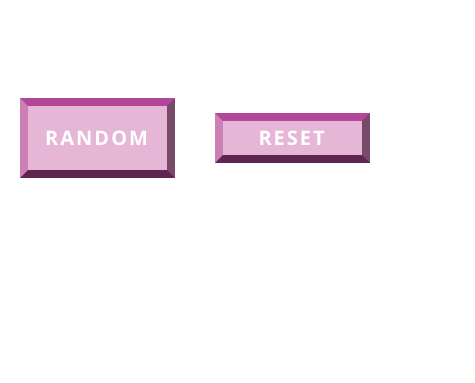
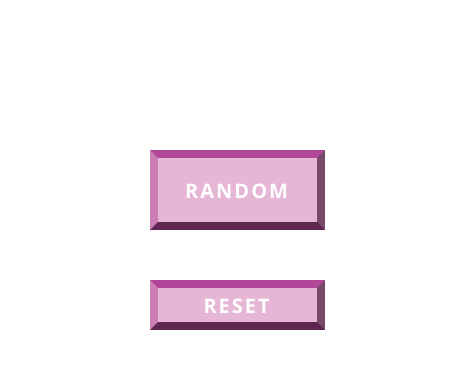
Before and after one commit to CHZMKL/color-changer, a plain HTML site: page index.html in a window 390 px wide. Shown: the whole page, 475 px wide, since content can reach past the window. Drawn offline with nearby package versions, Linux system fonts and the light colour scheme.

Commit message:
added table layout for button alignment

```diff
--- a/styles.css
+++ b/styles.css
@@ -8,8 +8,9 @@ body {
 
 #buttons {
   display: flex;
+  justify-content: center;
   align-items: center;
-  justify-content: center;
+  flex-wrap: wrap;
   height: auto;
   width: auto;
 }
@@ -44,11 +45,22 @@ button:hover {
 
 @media only screen and (max-width: 500px) {
 
-  #buttons {
+    #buttons {
+    display: inline-table;
+    margin: 100px;
+    /*width: 100%;
+    height: 100%;*/
+    /*align-items: center;*/
 
+  }
+
+  button {
+    display: block;
+    margin: 50px 50px;
   }
 
     .btn-reset {
         height: 50px;
+        /*position: absolute;*/
     }
 }
```
